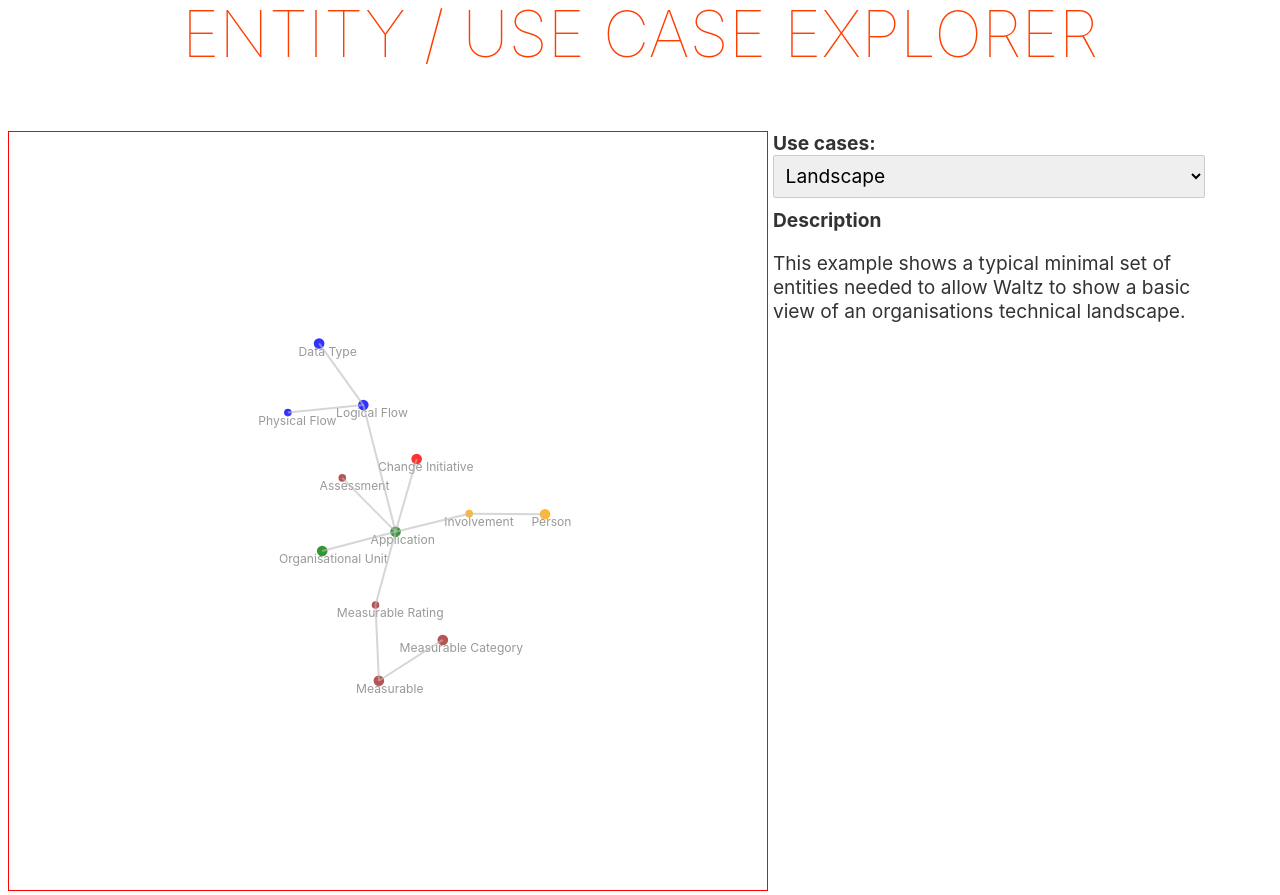
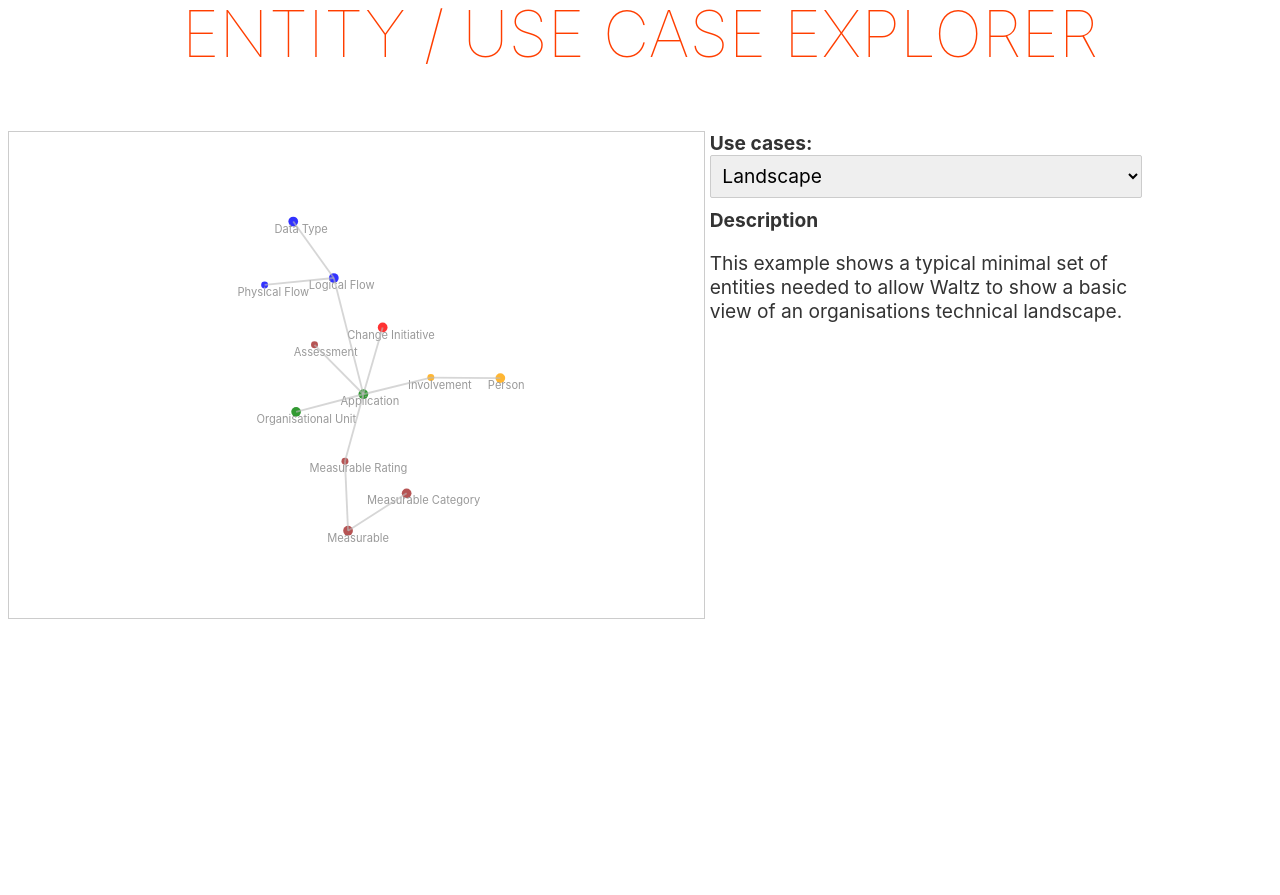
Before and after one commit to davidwatkins73/waltz-entity-rels, a Svelte app: page / in a window 1280 px wide. Shown: the part 440-1335 px from the top of the page. After the commit the page ends 1063 px from the top, so only its background shows below. Built offline with nearby package versions, Linux system fonts and the light colour scheme.

Commit message:
First cut

```diff
--- a/src/EntityRelations.svelte
+++ b/src/EntityRelations.svelte
@@ -10,7 +10,7 @@
     let elem;
 
     const width = 1000;
-    const height = 1000;
+    const height = 700;
 
     $: tags = _.values($model.tags);
     let selectedTag = _.find(tags, t => t.name === 'Landscape');
@@ -126,7 +126,7 @@
 </script>
 
 
-<svg width="60%"
+<svg width="55%"
      bind:this={elem}>
     <g class="nodes"/>
     <g class="links"/>
@@ -163,7 +163,7 @@
         font-size: larger;
     }
     svg {
-        border: 1px solid red;
+        border: 1px solid #ccc;
     }
 
     :global(.node) {
```
